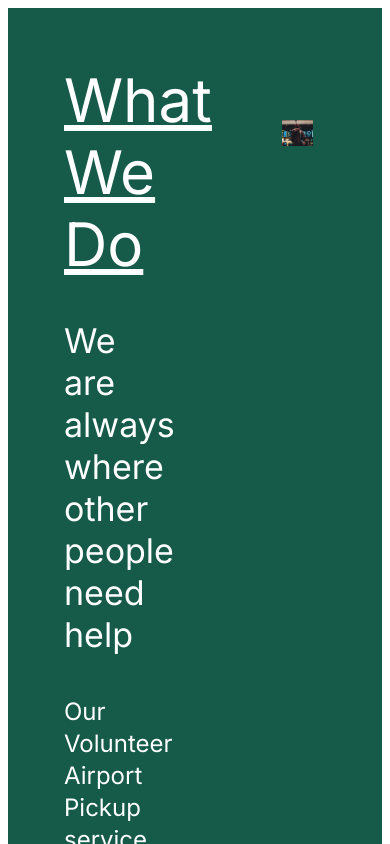
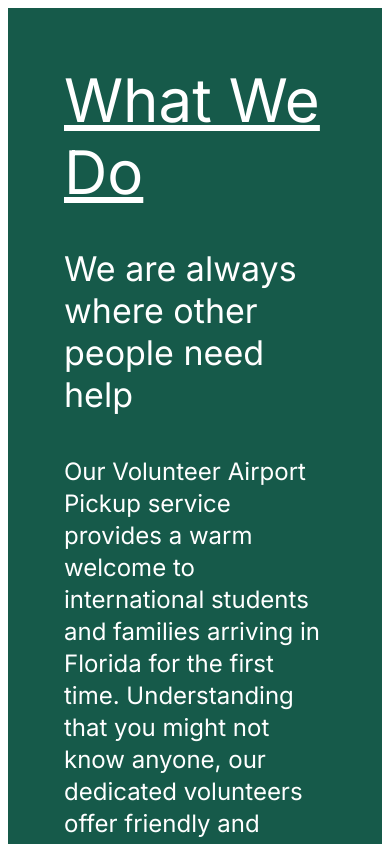
Before and after one commit to sish0786/hwb, a React (Create React App) app: page / in a window 390 px wide. Shown: the top 844 px of the page. Built offline with nearby package versions, Linux system fonts and the light colour scheme.

Commit message:
Service info is now Dynamic

```diff
--- a/src/components/ServiceInfo.js
+++ b/src/components/ServiceInfo.js
@@ -2,8 +2,13 @@ import { Box, Button, Grid, Tab, Tabs, Typography } from "@mui/material";
 import React from "react";
 import whatWeDo from "../resources/whatWeDo.svg";
 import RequestsModal from './RequestsModal';
+import useMediaQuery from '@mui/material/useMediaQuery';
+import { useTheme } from '@mui/material/styles';
+
 
 function ServiceInfo() {
+  const theme = useTheme();
+  const isSmallScreen = useMediaQuery(theme.breakpoints.down('lg'));
   const [value, setValue] = React.useState("item");
   const [modalOpen, setModalOpen] = React.useState(false);
 
@@ -18,7 +23,7 @@ function ServiceInfo() {
 
   return (
     <Grid container sx={{ background: "#165A4A" }}>
-      <Grid item xs="7">
+      <Grid item xs={isSmallScreen?"12":"7"}>
         <Grid container padding={7} gap={5}>
           <Grid item xs="12">
             <Typography
@@ -56,19 +61,17 @@ function ServiceInfo() {
         </Grid>
       </Grid>
 
-      <Grid item xs="5">
+      <Grid item xs={isSmallScreen?"12":"5"}>
         <Grid container padding={7} gap={1}>
-          <Grid item xs="8">
-            <Box sx={{ width: "100%" }}>
+          <Grid item xs="12">
               <Tabs textColor="secondary"  indicatorColor="secondary" value={value} onChange={handleChange} centered>
                 <Tab value="item" sx={{color:"#ffff"}} label="Request Items" />
                 <Tab disabled label="" />
                 <Tab value="airport" sx={{color:"#ffff"}} label="Airport Pickup" />
               </Tabs>
-            </Box>
           </Grid>
           <Grid xs="12" item>
-            <img width="70%" src={whatWeDo} alt="airport Image"></img>
+            <img width="100%" src={whatWeDo} alt="airport Image"></img>
           </Grid>
         </Grid>
       </Grid>
```
